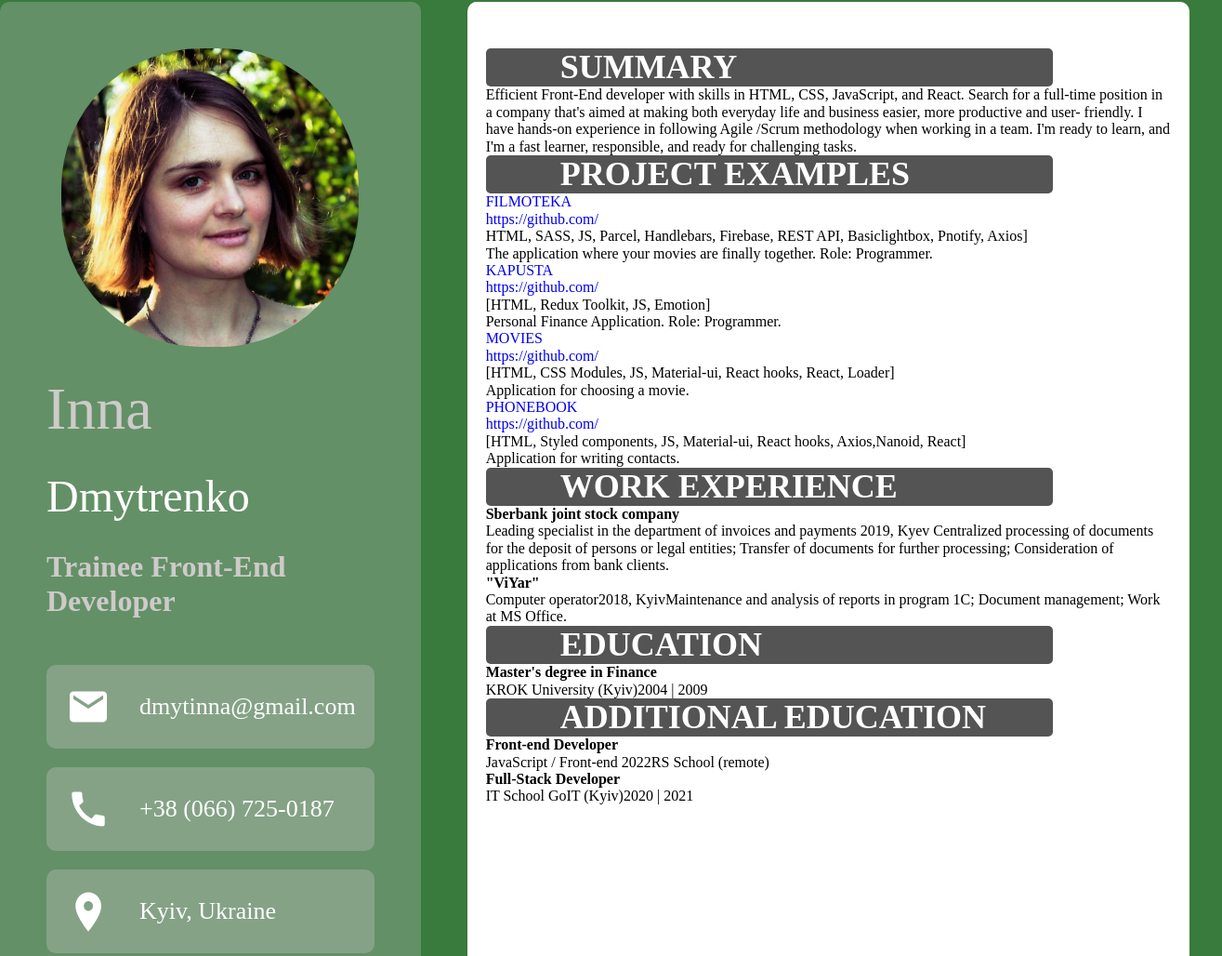
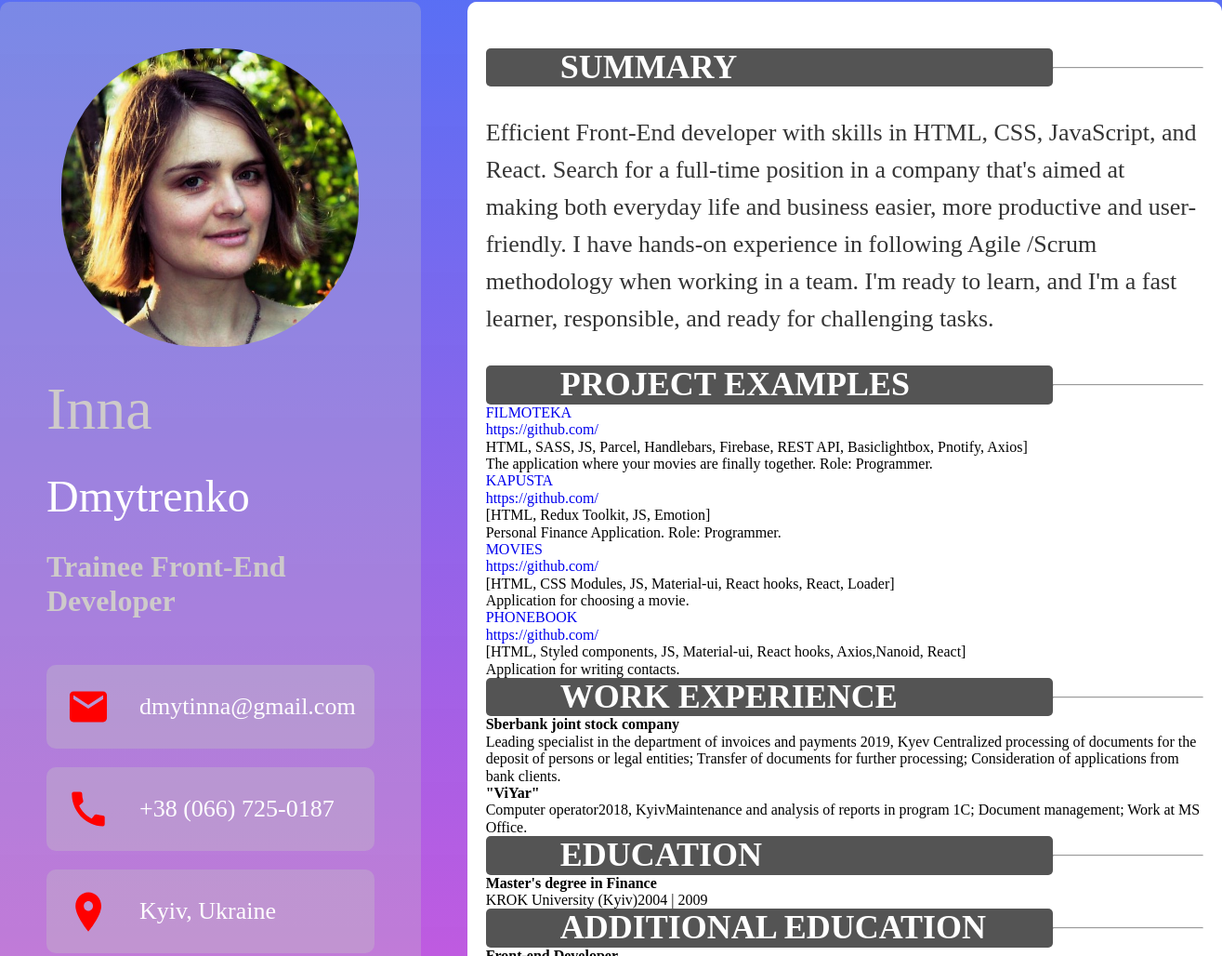
Before and after one commit to inna-dmytrenko/cv, a website: page src/index.html in a window 1280 px wide. Shown: the part 138-1166 px from the top of the page at 93% size, 1315 px wide, since content can reach past the window. Drawn offline with Linux system fonts and the light colour scheme.

Commit message:
feat: add style summary

```diff
--- a/src/index.html
+++ b/src/index.html
@@ -229,8 +229,11 @@
         <div class="right">
           <section class="summary">
             <div>
-              <h3 class="subtitle">SUMMARY</h3>
-              <p>
+              <div class="hr">
+                <h3 class="subtitle">SUMMARY</h3>
+                <hr width="160" />
+              </div>
+              <p class="para">
                 Efficient Front-End developer with skills in HTML, CSS,
                 JavaScript, and React. Search for a full-time position in a
                 company that's aimed at making both everyday life and business
@@ -243,7 +246,10 @@
           </section>
           <section class="project-examples">
             <ul>
-              <h3 class="subtitle">PROJECT EXAMPLES</h3>
+              <div class="hr">
+                <h3 class="subtitle">PROJECT EXAMPLES</h3>
+                <hr width="160" />
+              </div>
               <li>
                 <a
                   href="https://www.figma.com/exit?url=https%3A%2F%2Felenmandrovskaya.github.io%2Fdream-film%2F"
@@ -297,7 +303,11 @@
             </ul>
           </section>
           <section class="work-experience">
-            <h3 class="subtitle">WORK EXPERIENCE</h3>
+            <div class="hr">
+              <h3 class="subtitle">WORK EXPERIENCE</h3>
+              <hr width="160" />
+            </div>
+
             <ul>
               <li>
                 <h4>Sberbank joint stock company</h4>
@@ -324,12 +334,20 @@
             </ul>
           </section>
           <section class="education">
-            <h3 class="subtitle">EDUCATION</h3>
+            <div class="hr">
+              <h3 class="subtitle">EDUCATION</h3>
+              <hr width="160" />
+            </div>
+
             <h4>Master's degree in Finance</h4>
             <span>KROK University (Kyiv)</span><span>2004 | 2009 </span>
           </section>
           <section class="additional-education">
-            <h3 class="subtitle">ADDITIONAL EDUCATION</h3>
+            <div class="hr">
+              <h3 class="subtitle">ADDITIONAL EDUCATION</h3>
+              <hr width="160" />
+            </div>
+
             <ul>
               <li>
                 <h4>Front-end Developer</h4>
--- a/src/style/style.css
+++ b/src/style/style.css
@@ -6,7 +6,7 @@
 }
 
 body {
-    background-color: #397a3d;
+    background: linear-gradient(180deg, rgba(3, 56, 244, 0.71) 0%, rgba(224, 37, 206, 0.79) 93.75%);;
 }
 
 a {
@@ -167,9 +167,30 @@ background-color: #0fb64149;
             border-radius: 5px;
             padding-left: 80px;
             width: 610px;
+            /* margin-bottom: 30px; */
 
 }
+.hr{
+    display:flex;
+    /* justify-content: center; */
+    align-items: center;
+}
 /* -----------------------------END RIGHT------------------------------ */
+/* -----------------------------SUMMARY------------------------------ */
+.para{
+    font-family: 'Actor';
+        font-style: normal;
+        font-weight: 400;
+        font-size: 26px;
+        line-height: 40px;
+        /* or 154% */
+
+
+        color: #343434;
+            padding-top: 30px;
+            padding-bottom: 30px;
+}
+/* -----------------------------END SUMMARY------------------------------ */
 .circle {
 
     width: 10px;
```
